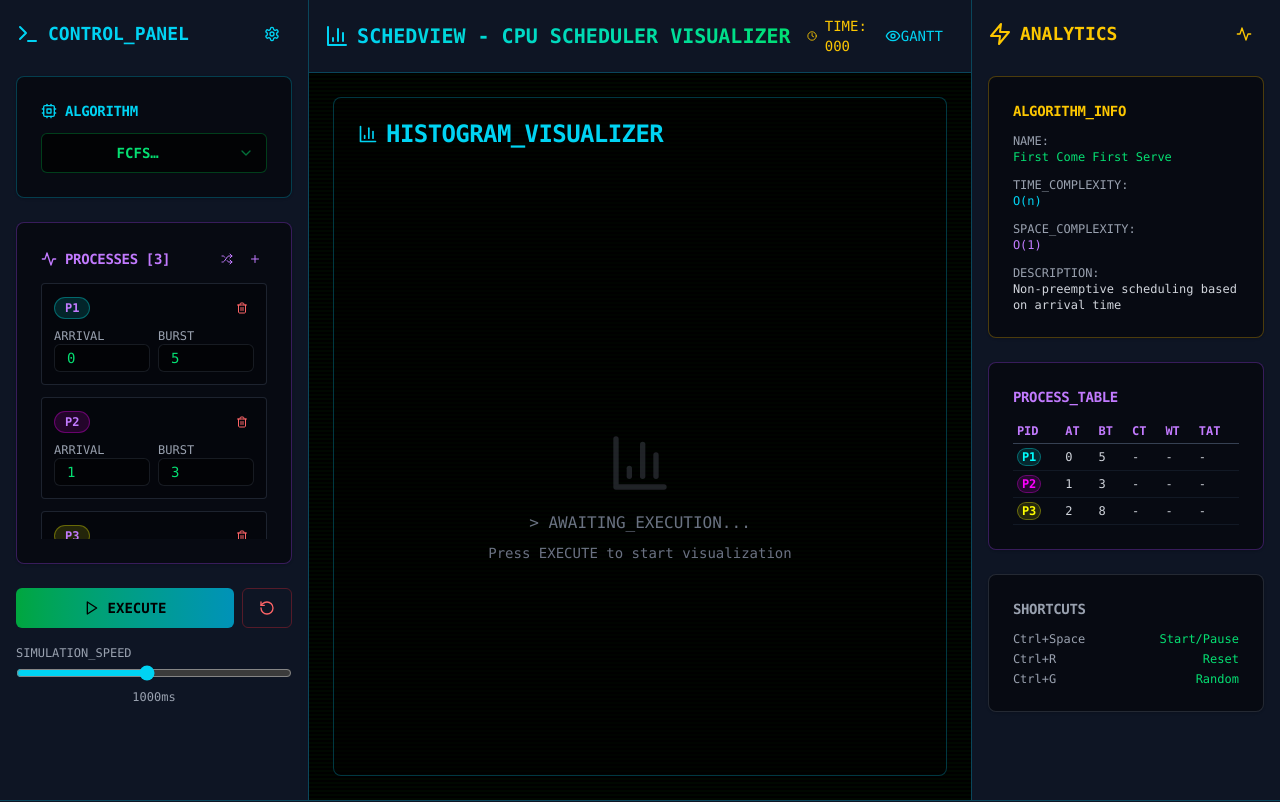
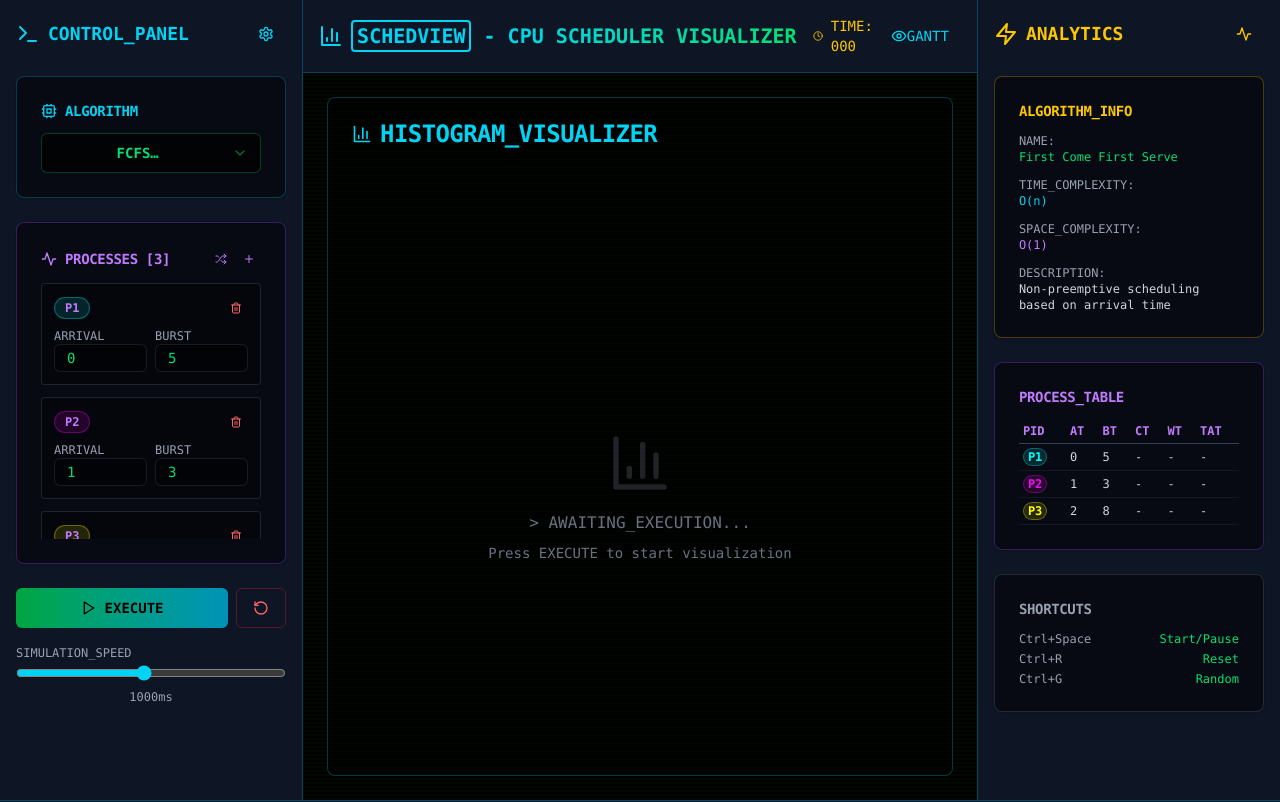
Before and after one commit to Anshuman117/CPU-Scheduling-Visualizer, a React (Vite) app: page / in a window 1280 px wide. Shown: the top 802 px of the page. Built offline with nearby package versions, Linux system fonts and the light colour scheme.

Commit message:
saved changes

```diff
--- a/src/App.jsx
+++ b/src/App.jsx
@@ -924,9 +924,16 @@ export default function CPUSchedulerHacker() {
                 <div className="flex items-center gap-4">
                   <div className="flex items-center gap-2">
                     <BarChart3 className="w-6 h-6 text-cyan-400" />
-                    <h1 className="text-xl font-bold bg-gradient-to-r from-cyan-400 to-green-400 bg-clip-text text-transparent whitespace-nowrap">
-  SCHEDVIEW - CPU SCHEDULER VISUALIZER
+                    <h1 className="text-xl font-bold whitespace-nowrap">
+  <span className="text-cyan-400 border-2 border-cyan-400 rounded-sm px-1 py-0.5">
+    SCHEDVIEW
+  </span>
+  <span className="bg-gradient-to-r from-cyan-400 to-green-400 bg-clip-text text-transparent">
+    {" - CPU SCHEDULER VISUALIZER"}
+  </span>
 </h1>
+
+
 
                   </div>
                   <div className="flex items-center gap-2 text-sm">
```
